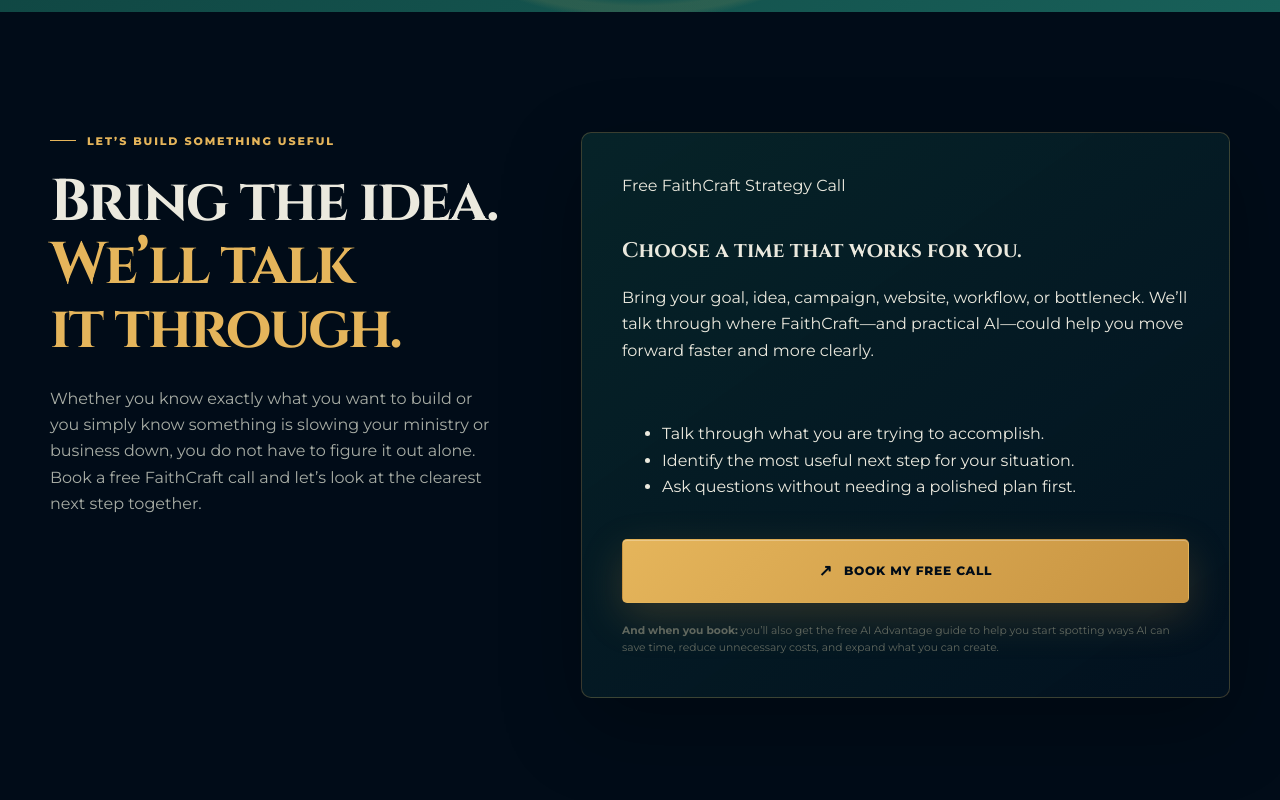
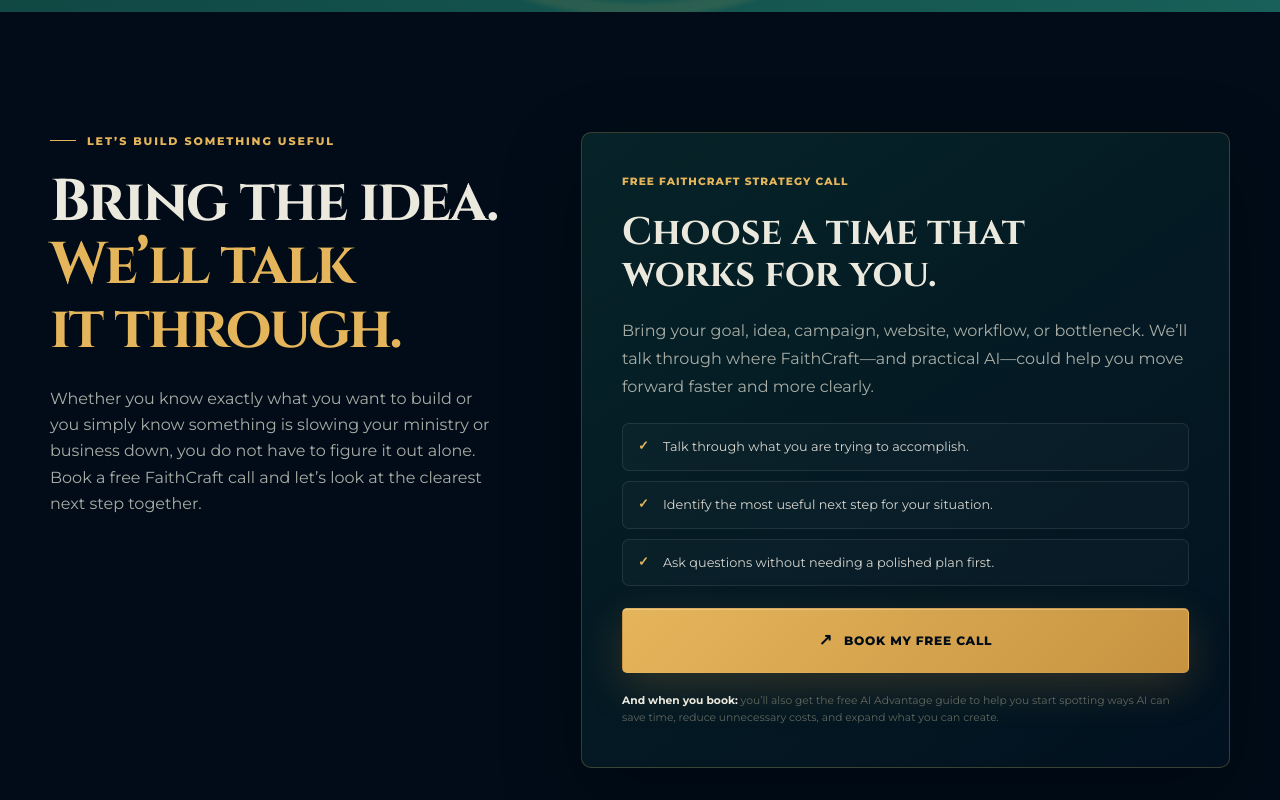
Before and after one commit to britbrae08/faithcraft, a website: page public/index.html in a window 1280 px wide. Shown: the part 9600-10400 px from the top of the page. Drawn offline with Linux system fonts and the light colour scheme.

Commit message:
Style booking invitation cards

```diff
--- a/public/styles.css
+++ b/public/styles.css
@@ -235,6 +235,16 @@ blockquote strong { color: var(--gold-bright); }
 .contact-actions .button { cursor: pointer; font-family: var(--body); }
 .form-note { margin: -3px 0 0; color: var(--gray); font-size: .67rem; line-height: 1.6; }
 
+.booking-card { align-content: start; }
+.booking-card .booking-kicker { margin: 0; color: var(--gold-bright); font-size: .66rem; font-weight: 800; letter-spacing: .1em; text-transform: uppercase; }
+.booking-card h3 { margin: 0; color: var(--ivory); font-family: var(--display); font-size: clamp(1.7rem, 3vw, 2.7rem); line-height: 1.08; }
+.booking-card > p:not(.booking-kicker):not(.form-note) { margin: 0; color: var(--muted); line-height: 1.75; }
+.booking-benefits { margin: 0; padding: 0; display: grid; gap: 10px; list-style: none; }
+.booking-benefits li { position: relative; padding: 13px 14px 13px 40px; border: 1px solid rgba(235,233,222,.1); border-radius: 7px; color: #d8d6cf; background: rgba(255,255,255,.025); font-size: .8rem; line-height: 1.55; }
+.booking-benefits li::before { content: "✓"; position: absolute; left: 15px; top: 12px; color: var(--gold-bright); font-weight: 900; }
+.booking-card .button { width: 100%; justify-content: center; text-align: center; }
+.booking-card .form-note strong { color: var(--ivory); }
+
 footer { width: var(--container); min-height: 250px; margin: 0 auto; padding: 65px 0; display: grid; grid-template-columns: 1fr 1fr 1fr; align-items: center; border-bottom: 1px solid var(--line); }
 .brand-footer { justify-self: start; }
 .footer-center { display: grid; justify-items: center; gap: 18px; text-align: center; }
```
